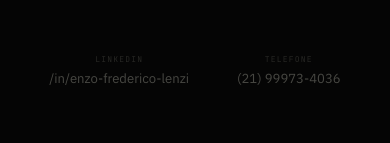
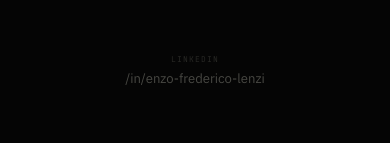
Before and after one commit to yur1g0m35/enzo-portfolio, a React (Vite) app: page / in a window 390 px wide. Shown: the part 6610-6753 px from the top of the page. Built offline with nearby package versions, Linux system fonts and the light colour scheme.

Commit message:
fix: remove phone number

```diff
--- a/src/components/ui/EasterEggs.tsx
+++ b/src/components/ui/EasterEggs.tsx
@@ -82,7 +82,6 @@
       contact: [
         'Email: enzofred.lenzi@gmail.com',
         'LinkedIn: /in/enzo-frederico-lenzi',
-        'Phone: (21) 99973-4036',
       ],
       status: [
         'System: ONLINE',
--- a/src/data/content.ts
+++ b/src/data/content.ts
@@ -266,11 +266,6 @@
         value: "/in/enzo-frederico-lenzi",
         url: "https://www.linkedin.com/in/enzo-frederico-lenzi",
       },
-      {
-        label: "Telefone",
-        value: "(21) 99973-4036",
-        url: "tel:+5521999734036",
-      },
     ],
   },
 
```
